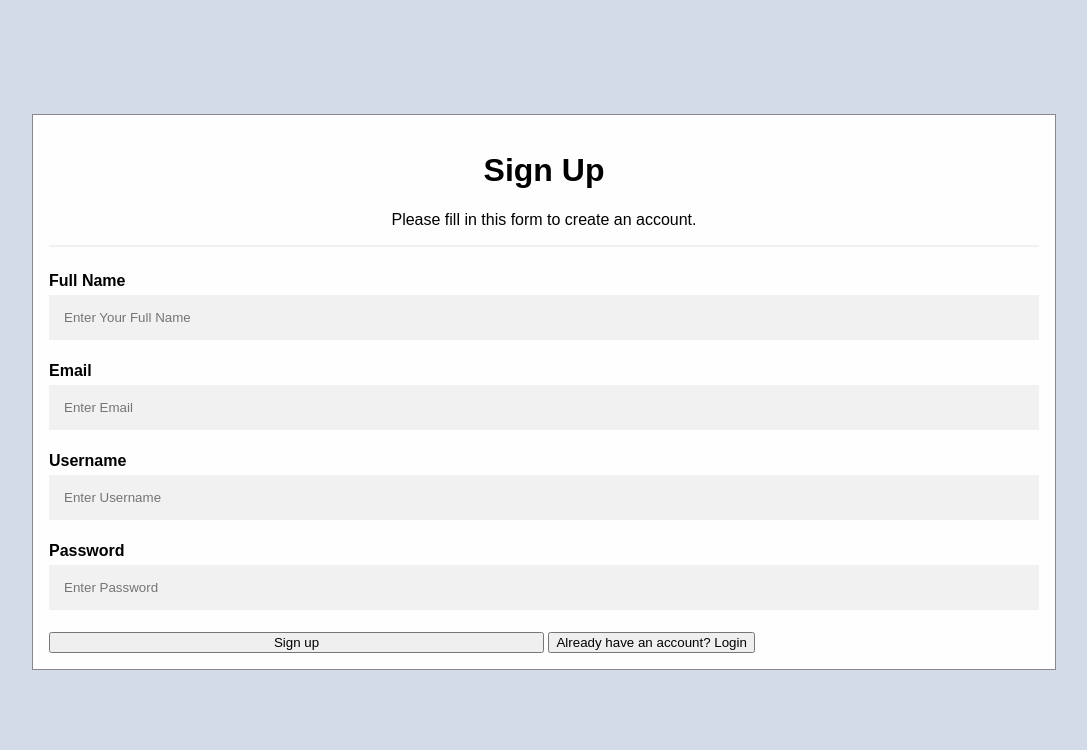
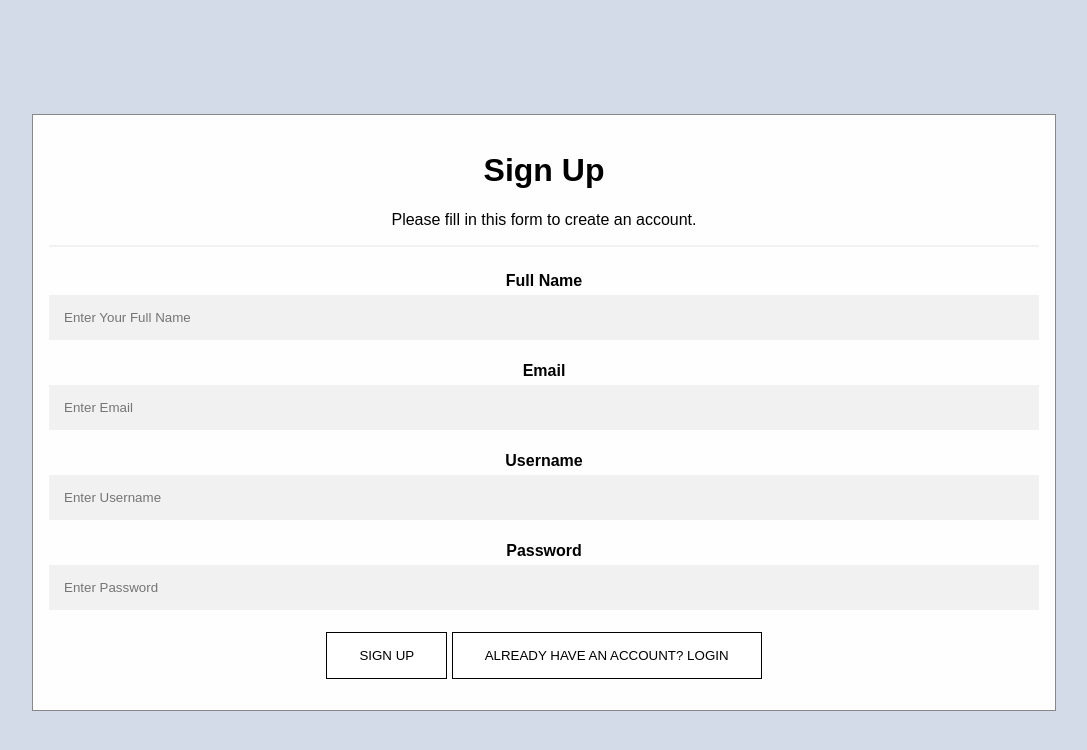
Before and after one commit to AdhilHabib/Interactive-Conway-s-Game-Of-Life, a PHP site: page /game-of-life-master/signup.php in a window 1280 px wide. Shown: the top 750 px of the page, without its empty margins (96-1183 px from the left). Run offline with PHP 8.4, Linux system fonts and the light colour scheme.

Commit message:
Update signup.php

```diff
--- a/game-of-life-master/signup.php
+++ b/game-of-life-master/signup.php
@@ -2,6 +2,7 @@
 <html>
 <head>
 <link href="signup.css" type="text/css" rel="stylesheet" />
+<link rel="stylesheet" type="text/css" href="game-of-life.css">
 </head>
 <body>
 <?php
@@ -29,9 +30,9 @@
       <input type="password" placeholder="Enter Password" name="psw">
 
 
-     <input align="center" type="submit" name="done" class="signupbtn" value="Sign up">
+     <input align="center" type="submit" name="done" class="button" value="Sign up">
 		 <a href="index.php">
-				<input type="button" value="Already have an account? Login" />
+				<input type="button" class = "button" value="Already have an account? Login" />
 		 </a>
 	 <?php
 		if(isset($_POST['done'])){
```
